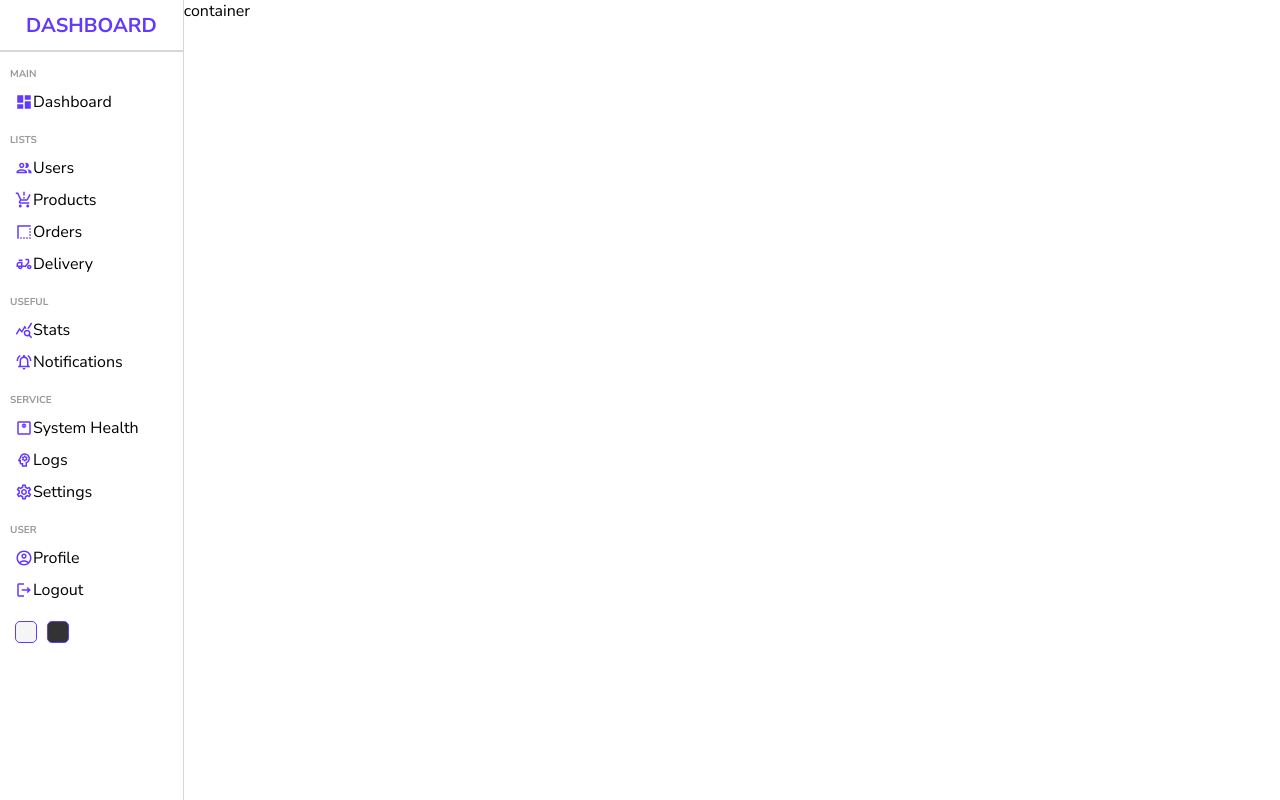
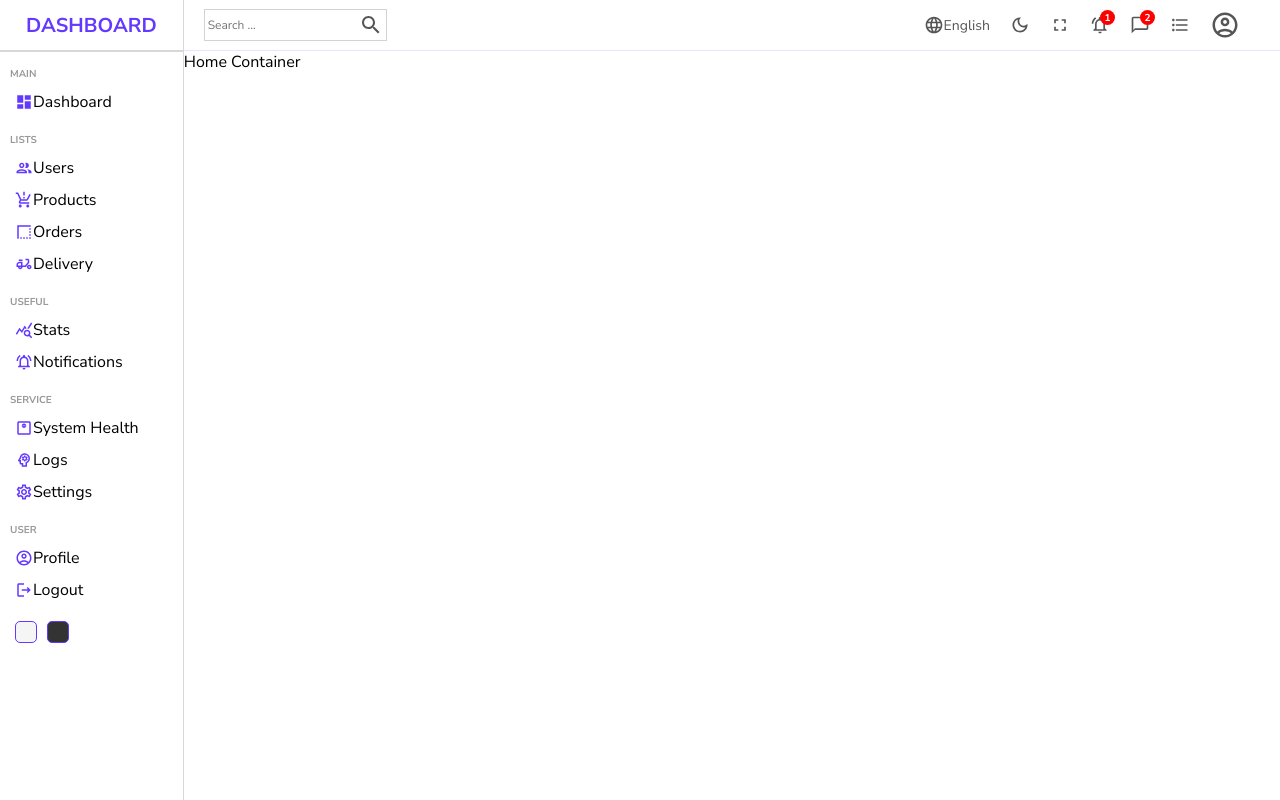
Before and after one commit to hebamesluh1/admin_dashboard, a React (Vite) app: page / in a window 1280 px wide. Built offline with nearby package versions, Linux system fonts and the light colour scheme.

Commit message:
finished ui for navbar

```diff
--- a/src/components/Navbar/index.jsx
+++ b/src/components/Navbar/index.jsx
@@ -1,7 +1,52 @@
 import './style.scss';
+
+//icons
+import SearchOutlinedIcon from '@mui/icons-material/SearchOutlined';
+import LanguageOutlinedIcon from '@mui/icons-material/LanguageOutlined';
+import DarkModeOutlinedIcon from '@mui/icons-material/DarkModeOutlined';
+import FullscreenOutlinedIcon from '@mui/icons-material/FullscreenOutlined';
+import NotificationsActiveOutlinedIcon from '@mui/icons-material/NotificationsActiveOutlined';
+import ChatBubbleOutlineOutlinedIcon from '@mui/icons-material/ChatBubbleOutlineOutlined';
+import FormatListBulletedOutlinedIcon from '@mui/icons-material/FormatListBulletedOutlined';
+import AccountCircleOutlinedIcon from '@mui/icons-material/AccountCircleOutlined';
+
 const Navbar = () => {
   return (
-    <div className="navbar">Navbar</div>
+    <div className="navbar">
+      <div className="wrapper">
+        <div className="search">
+          <input type="text" placeholder='Search ...' />
+          <SearchOutlinedIcon />
+        </div>
+        <div className="items">
+          <div className="item">
+            <LanguageOutlinedIcon className='icon' />
+            English
+          </div>
+          <div className="item">
+            <DarkModeOutlinedIcon className='icon' />
+          </div>
+          <div className="item">
+            <FullscreenOutlinedIcon className='icon' />
+          </div>
+          <div className="item">
+            <NotificationsActiveOutlinedIcon className='icon' />
+            <div className="counter">1</div>
+          </div>
+          <div className="item">
+            <ChatBubbleOutlineOutlinedIcon className='icon' />
+            <div className="counter">2</div>
+
+          </div>
+          <div className="item">
+            <FormatListBulletedOutlinedIcon className='icon' />
+          </div>
+          <div className="item">
+          <AccountCircleOutlinedIcon className='avatar'/>
+          </div>
+        </div>
+      </div>
+    </div>
   )
 }
 
--- a/src/components/Navbar/style.scss
+++ b/src/components/Navbar/style.scss
@@ -0,0 +1,61 @@
+.navbar {
+  height: 50px;
+  border-bottom: 0.5px solid rgb(231, 228, 288);
+  display: flex;
+  align-items: center;
+  font-size: 14px;
+  color: #555;
+  .wrapper {
+    width: 100%;
+    display: flex;
+    align-items: center;
+    padding: 20px;
+    justify-content: space-between;
+    .search {
+      display: flex;
+      align-items: center;
+      border: 1px solid lightgray;
+      padding: 3px;
+      input {
+        border: none;
+        outline: none;
+        background-color: transparent;
+
+        &::placeholder {
+          font-size: 12px;
+        }
+      }
+    }
+    .items {
+      display: flex;
+      align-items: center;
+      .item {
+        display: flex;
+        align-items: center;
+        margin-right: 20px;
+        position: relative;
+      }
+      .icon {
+        font-size: 20px;
+      }
+      .avatar {
+        font-size: 30px;
+      }
+      .counter{
+        width: 15px;
+        height: 15px;
+        background-color: #f00;
+        border-radius: 50%;
+        display: flex;
+        align-items: center;
+        justify-content: center;
+        color: #fff;
+        font-size: 10px;
+        font-weight: bold;
+        position: absolute;
+        top: -5px;
+        right: -5px;
+      }
+    }
+  }
+}
--- a/src/pages/Home/index.jsx
+++ b/src/pages/Home/index.jsx
@@ -1,3 +1,4 @@
+import Navbar from '../../components/Navbar';
 import Sidebar from './../../components/Sidebar/index';
 import './style.scss';
 const Home = () => {
@@ -5,7 +6,8 @@
     <div className='home'>
       <Sidebar />
       <div className="home-container">
-        container
+        <Navbar/>
+        Home Container
       </div>
     </div>
   )
```
